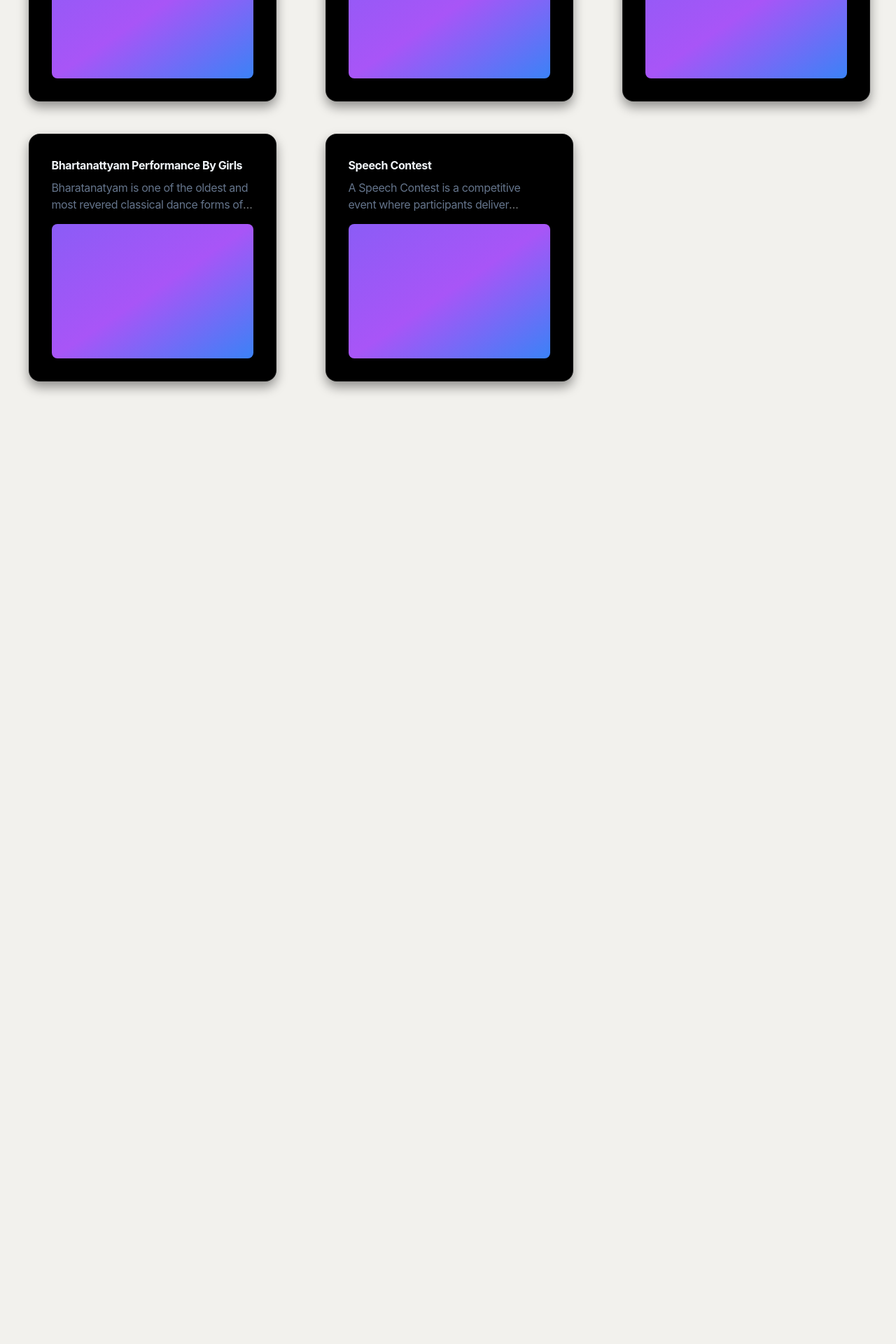
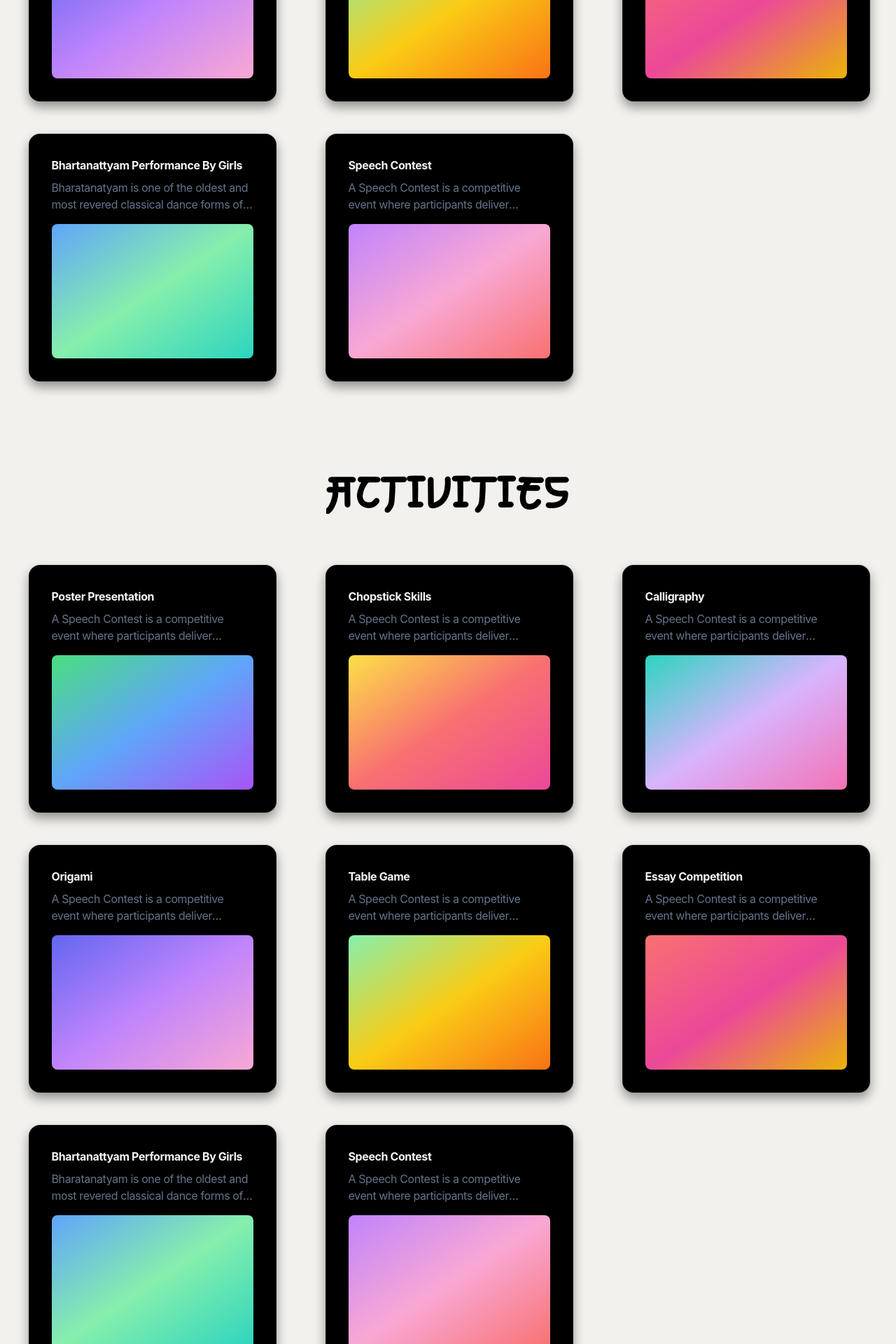
Before and after one commit to AdnanKhan29/OhayoJapan, a React (Create React App) app: page /activity in a window 1280 px wide. Shown: the part 880-2800 px from the top of the page at 70% size. Before the commit the page ends 1512 px from the top, so only its background shows below. Built offline with nearby package versions, Linux system fonts and the light colour scheme.

Commit message:
few changes

```diff
--- a/src/Components/Activity.js
+++ b/src/Components/Activity.js
@@ -63,6 +63,47 @@ export function Activity() {
     image: "/assets/images/IM6.webp",
   };
 
+  const Poster = {
+    title: "Poster Presentation",
+    description:
+      "A Speech Contest is a competitive event where participants deliver speeches, typically in Japanese, on various topics such as culture, international relations, or personal experiences. The contest helps showcase public speaking skills and knowledge of Japanese language and culture.",
+    image: "/assets/images/IM6.webp",
+  };
+
+  const Chopstick = {
+    title: "Chopstick Skills",
+    description:
+      "A Speech Contest is a competitive event where participants deliver speeches, typically in Japanese, on various topics such as culture, international relations, or personal experiences. The contest helps showcase public speaking skills and knowledge of Japanese language and culture.",
+    image: "/assets/images/IM6.webp",
+  };
+
+  const Calligraphy = {
+    title: "Calligraphy",
+    description:
+      "A Speech Contest is a competitive event where participants deliver speeches, typically in Japanese, on various topics such as culture, international relations, or personal experiences. The contest helps showcase public speaking skills and knowledge of Japanese language and culture.",
+    image: "/assets/images/IM6.webp",
+  };
+
+  const Origami = {
+    title: "Origami",
+    description:
+      "A Speech Contest is a competitive event where participants deliver speeches, typically in Japanese, on various topics such as culture, international relations, or personal experiences. The contest helps showcase public speaking skills and knowledge of Japanese language and culture.",
+    image: "/assets/images/IM6.webp",
+  };
+
+  const Table = {
+    title: "Table Game",
+    description:
+      "A Speech Contest is a competitive event where participants deliver speeches, typically in Japanese, on various topics such as culture, international relations, or personal experiences. The contest helps showcase public speaking skills and knowledge of Japanese language and culture.",
+    image: "/assets/images/IM6.webp",
+  };
+  const Essay = {
+    title: "Essay Competition",
+    description:
+      "A Speech Contest is a competitive event where participants deliver speeches, typically in Japanese, on various topics such as culture, international relations, or personal experiences. The contest helps showcase public speaking skills and knowledge of Japanese language and culture.",
+    image: "/assets/images/IM6.webp",
+  };
+
   return (
     <div className="h-auto w-full flex items-center justify-center flex-col py-10 mt-24">
       <HyperText
@@ -79,7 +120,7 @@ export function Activity() {
               <div className="text-base !m-0 !p-0 font-normal line-clamp-2">
                 <span className="text-slate-500">{Yukata.description}</span>
               </div>
-              <div className="flex flex-1 w-full rounded-lg mt-4 bg-gradient-to-br from-violet-500 via-purple-500 to-blue-500" />
+              <div className="flex flex-1 w-full rounded-lg mt-4 bg-gradient-to-br from-green-400 via-blue-400 to-purple-500" />
             </div>
           </PinContainer>
         </div>
@@ -93,7 +134,7 @@ export function Activity() {
               <div className="text-base !m-0 !p-0 font-normal line-clamp-2">
                 <span className="text-slate-500">{Karaoke.description}</span>
               </div>
-              <div className="flex flex-1 w-full rounded-lg mt-4 bg-gradient-to-br from-violet-500 via-purple-500 to-blue-500" />
+              <div className="flex flex-1 w-full rounded-lg mt-4 bg-gradient-to-br from-yellow-300 via-red-400 to-pink-500" />
             </div>
           </PinContainer>
         </div>
@@ -107,7 +148,7 @@ export function Activity() {
               <div className="text-base !m-0 !p-0 font-normal line-clamp-2">
                 <span className="text-slate-500">{Folk.description}</span>
               </div>
-              <div className="flex flex-1 w-full rounded-lg mt-4 bg-gradient-to-br from-violet-500 via-purple-500 to-blue-500" />
+              <div className="flex flex-1 w-full rounded-lg mt-4 bg-gradient-to-br from-teal-400 via-purple-300 to-pink-400" />
             </div>
           </PinContainer>
         </div>
@@ -124,7 +165,7 @@ export function Activity() {
               <div className="text-base !m-0 !p-0 font-normal line-clamp-2">
                 <span className="text-slate-500">{JapaneseBD.description}</span>
               </div>
-              <div className="flex flex-1 w-full rounded-lg mt-4 bg-gradient-to-br from-violet-500 via-purple-500 to-blue-500" />
+              <div className="flex flex-1 w-full rounded-lg mt-4 bg-gradient-to-br from-indigo-500 via-purple-400 to-pink-300" />
             </div>
           </PinContainer>
         </div>
@@ -138,7 +179,7 @@ export function Activity() {
               <div className="text-base !m-0 !p-0 font-normal line-clamp-2">
                 <span className="text-slate-500">{JapaneseGD.description}</span>
               </div>
-              <div className="flex flex-1 w-full rounded-lg mt-4 bg-gradient-to-br from-violet-500 via-purple-500 to-blue-500" />
+              <div className="flex flex-1 w-full rounded-lg mt-4 bg-gradient-to-br from-green-300 via-yellow-400 to-orange-500" />
             </div>
           </PinContainer>
         </div>
@@ -152,11 +193,12 @@ export function Activity() {
               <div className="text-base !m-0 !p-0 font-normal line-clamp-2">
                 <span className="text-slate-500">{Judo.description}</span>
               </div>
-              <div className="flex flex-1 w-full rounded-lg mt-4 bg-gradient-to-br from-violet-500 via-purple-500 to-blue-500" />
+              <div className="flex flex-1 w-full rounded-lg mt-4 bg-gradient-to-br from-red-400 via-pink-500 to-yellow-500" />
             </div>
           </PinContainer>
         </div>
       </div>
+
       {/* Third row */}
       <div className="grid grid-cols-1 sm:grid-cols-1 md:grid-cols-2 lg:grid-cols-3 gap-10 mb-20">
         <div onClick={() => handleClick(Bhartanattyam)}>
@@ -170,7 +212,7 @@ export function Activity() {
                   {Bhartanattyam.description}
                 </span>
               </div>
-              <div className="flex flex-1 w-full rounded-lg mt-4 bg-gradient-to-br from-violet-500 via-purple-500 to-blue-500" />
+              <div className="flex flex-1 w-full rounded-lg mt-4 bg-gradient-to-br from-blue-400 via-green-300 to-teal-400" />
             </div>
           </PinContainer>
         </div>
@@ -184,7 +226,136 @@ export function Activity() {
               <div className="text-base !m-0 !p-0 font-normal line-clamp-2">
                 <span className="text-slate-500">{Speech.description}</span>
               </div>
-              <div className="flex flex-1 w-full rounded-lg mt-4 bg-gradient-to-br from-violet-500 via-purple-500 to-blue-500" />
+              <div className="flex flex-1 w-full rounded-lg mt-4 bg-gradient-to-br from-purple-400 via-pink-300 to-red-400" />
+            </div>
+          </PinContainer>
+        </div>
+      </div>
+
+      {/* ---------------------------------  New Activities ------------------------------------------ */}
+      <HyperText
+        className="text-6xl font-bold text-black dark:text-white tracking-wider mt-20"
+        text="ACTIVITIES"
+      />
+      <div className="grid grid-cols-1 sm:grid-cols-1 md:grid-cols-2 lg:grid-cols-3 gap-10 mb-20">
+        <div onClick={() => handleClick(Poster)}>
+          <PinContainer title={Poster.title} href={Poster.href}>
+            <div className="flex flex-col p-4 tracking-tight text-slate-100/50 w-[20rem] h-[20rem]">
+              <h3 className="max-w-xs !pb-2 !m-0 font-bold text-base text-slate-100">
+                {Poster.title}
+              </h3>
+              <div className="text-base !m-0 !p-0 font-normal line-clamp-2">
+                <span className="text-slate-500">{Poster.description}</span>
+              </div>
+              <div className="flex flex-1 w-full rounded-lg mt-4 bg-gradient-to-br from-green-400 via-blue-400 to-purple-500" />
+            </div>
+          </PinContainer>
+        </div>
+
+        <div onClick={() => handleClick(Chopstick)}>
+          <PinContainer title={Chopstick.title} href={Chopstick.href}>
+            <div className="flex flex-col p-4 tracking-tight text-slate-100/50 w-[20rem] h-[20rem]">
+              <h3 className="max-w-xs !pb-2 !m-0 font-bold text-base text-slate-100">
+                {Chopstick.title}
+              </h3>
+              <div className="text-base !m-0 !p-0 font-normal line-clamp-2">
+                <span className="text-slate-500">{Chopstick.description}</span>
+              </div>
+              <div className="flex flex-1 w-full rounded-lg mt-4 bg-gradient-to-br from-yellow-300 via-red-400 to-pink-500" />
+            </div>
+          </PinContainer>
+        </div>
+
+        <div onClick={() => handleClick(Calligraphy)}>
+          <PinContainer title={Calligraphy.title} href={Calligraphy.href}>
+            <div className="flex flex-col p-4 tracking-tight text-slate-100/50 w-[20rem] h-[20rem]">
+              <h3 className="max-w-xs !pb-2 !m-0 font-bold text-base text-slate-100">
+                {Calligraphy.title}
+              </h3>
+              <div className="text-base !m-0 !p-0 font-normal line-clamp-2">
+                <span className="text-slate-500">
+                  {Calligraphy.description}
+                </span>
+              </div>
+              <div className="flex flex-1 w-full rounded-lg mt-4 bg-gradient-to-br from-teal-400 via-purple-300 to-pink-400" />
+            </div>
+          </PinContainer>
+        </div>
+      </div>
+
+      {/* Second row */}
+      <div className="grid grid-cols-1 sm:grid-cols-1 md:grid-cols-2 lg:grid-cols-3 gap-10 mb-20">
+        <div onClick={() => handleClick(Origami)}>
+          <PinContainer title={Origami.title} href={Origami.href}>
+            <div className="flex flex-col p-4 tracking-tight text-slate-100/50 w-[20rem] h-[20rem]">
+              <h3 className="max-w-xs !pb-2 !m-0 font-bold text-base text-slate-100">
+                {Origami.title}
+              </h3>
+              <div className="text-base !m-0 !p-0 font-normal line-clamp-2">
+                <span className="text-slate-500">{Origami.description}</span>
+              </div>
+              <div className="flex flex-1 w-full rounded-lg mt-4 bg-gradient-to-br from-indigo-500 via-purple-400 to-pink-300" />
+            </div>
+          </PinContainer>
+        </div>
+
+        <div onClick={() => handleClick(Table)}>
+          <PinContainer title={Table.title} href={Table.href}>
+            <div className="flex flex-col p-4 tracking-tight text-slate-100/50 w-[20rem] h-[20rem]">
+              <h3 className="max-w-xs !pb-2 !m-0 font-bold text-base text-slate-100">
+                {Table.title}
+              </h3>
+              <div className="text-base !m-0 !p-0 font-normal line-clamp-2">
+                <span className="text-slate-500">{Table.description}</span>
+              </div>
+              <div className="flex flex-1 w-full rounded-lg mt-4 bg-gradient-to-br from-green-300 via-yellow-400 to-orange-500" />
+            </div>
+          </PinContainer>
+        </div>
+
+        <div onClick={() => handleClick(Essay)}>
+          <PinContainer title={Essay.title} href={Essay.href}>
+            <div className="flex flex-col p-4 tracking-tight text-slate-100/50 w-[20rem] h-[20rem]">
+              <h3 className="max-w-xs !pb-2 !m-0 font-bold text-base text-slate-100">
+                {Essay.title}
+              </h3>
+              <div className="text-base !m-0 !p-0 font-normal line-clamp-2">
+                <span className="text-slate-500">{Essay.description}</span>
+              </div>
+              <div className="flex flex-1 w-full rounded-lg mt-4 bg-gradient-to-br from-red-400 via-pink-500 to-yellow-500" />
+            </div>
+          </PinContainer>
+        </div>
+      </div>
+
+      {/* Third row */}
+      <div className="grid grid-cols-1 sm:grid-cols-1 md:grid-cols-2 lg:grid-cols-3 gap-10 mb-20">
+        <div onClick={() => handleClick(Bhartanattyam)}>
+          <PinContainer title={Bhartanattyam.title} href={Bhartanattyam.href}>
+            <div className="flex flex-col p-4 tracking-tight text-slate-100/50 w-[20rem] h-[20rem]">
+              <h3 className="max-w-xs !pb-2 !m-0 font-bold text-base text-slate-100">
+                {Bhartanattyam.title}
+              </h3>
+              <div className="text-base !m-0 !p-0 font-normal line-clamp-2">
+                <span className="text-slate-500">
+                  {Bhartanattyam.description}
+                </span>
+              </div>
+              <div className="flex flex-1 w-full rounded-lg mt-4 bg-gradient-to-br from-blue-400 via-green-300 to-teal-400" />
+            </div>
+          </PinContainer>
+        </div>
+
+        <div onClick={() => handleClick(Speech)}>
+          <PinContainer title={Speech.title} href={Speech.href}>
+            <div className="flex flex-col p-4 tracking-tight text-slate-100/50 w-[20rem] h-[20rem]">
+              <h3 className="max-w-xs !pb-2 !m-0 font-bold text-base text-slate-100">
+                {Speech.title}
+              </h3>
+              <div className="text-base !m-0 !p-0 font-normal line-clamp-2">
+                <span className="text-slate-500">{Speech.description}</span>
+              </div>
+              <div className="flex flex-1 w-full rounded-lg mt-4 bg-gradient-to-br from-purple-400 via-pink-300 to-red-400" />
             </div>
           </PinContainer>
         </div>
```
